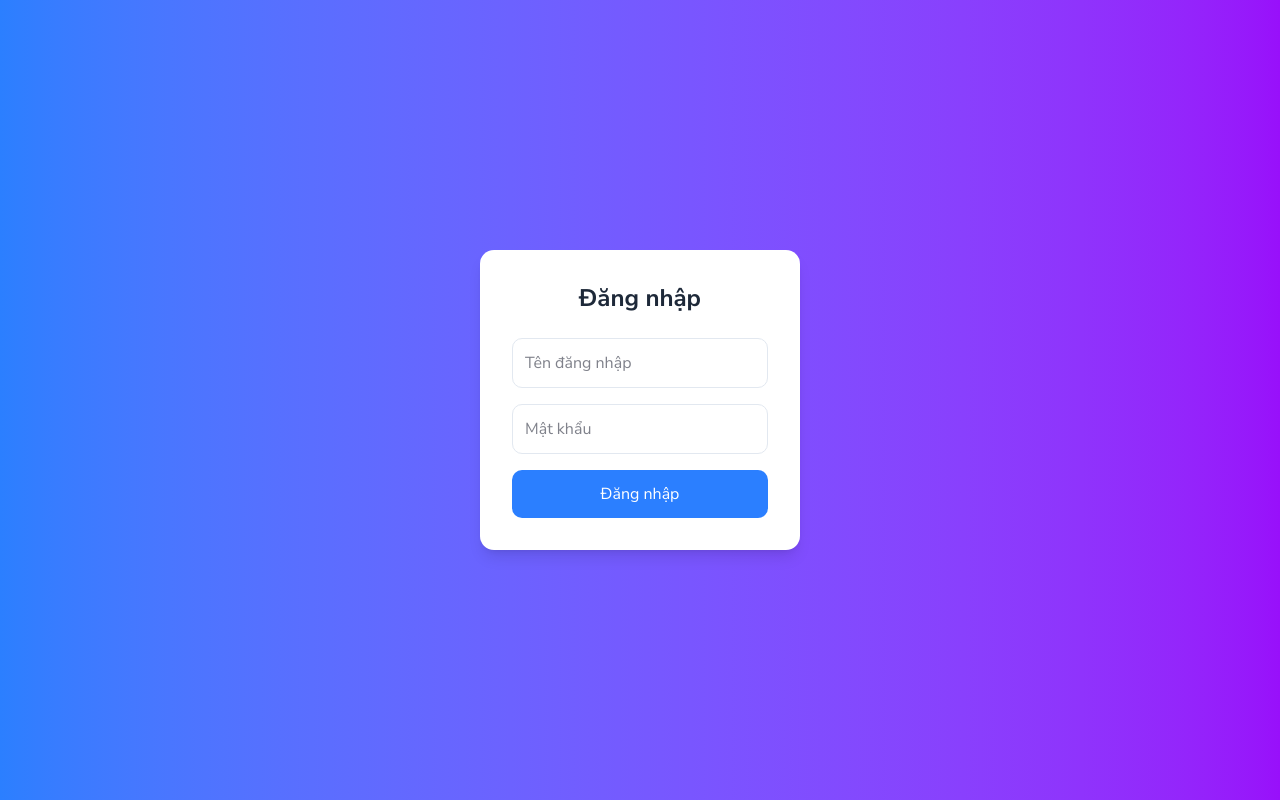
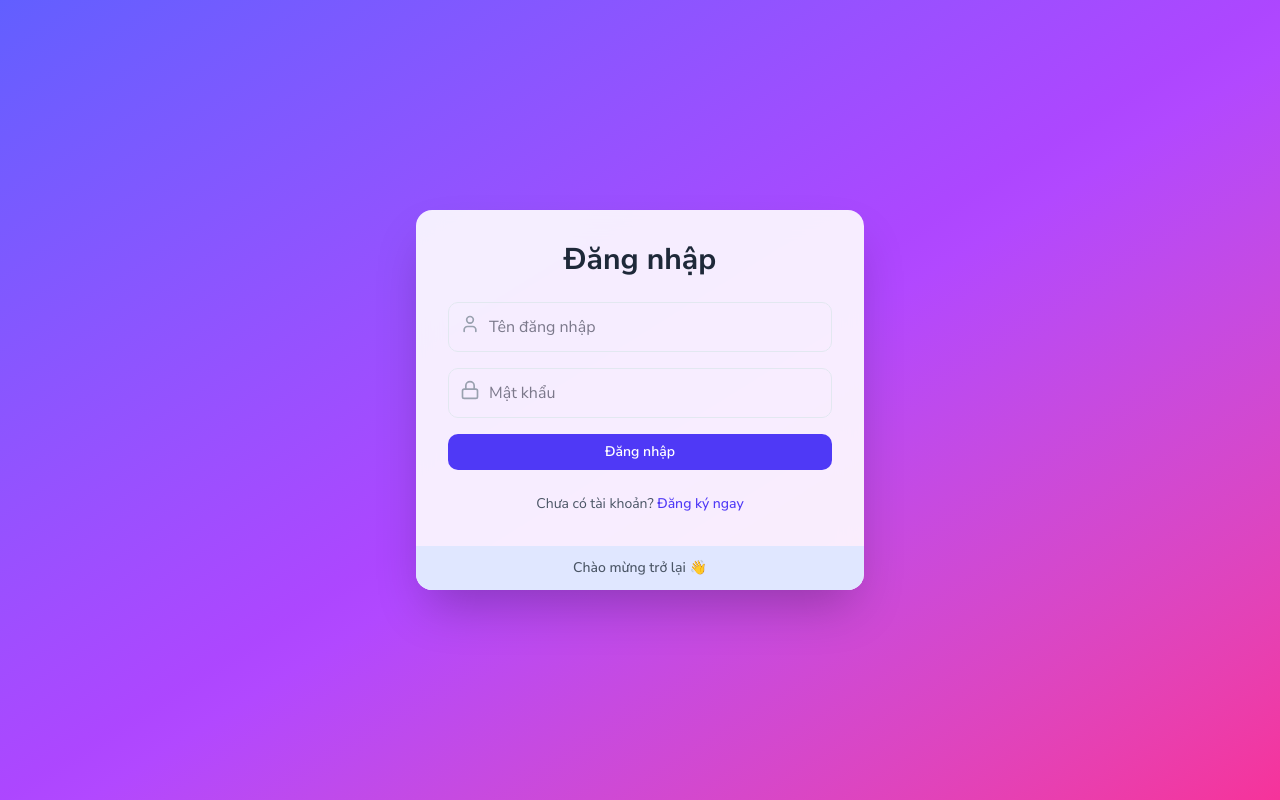
Before and after one commit to thanhbinh21/WatchStoreShopping, a React (Vite) app in the folder frontend/: page /login in a window 1280 px wide. Built offline with nearby package versions, Linux system fonts and the light colour scheme.

Commit message:
update login ui

```diff
--- a/frontend/src/main.jsx
+++ b/frontend/src/main.jsx
@@ -9,7 +9,7 @@ createRoot(document.getElementById("root")).render(
   <StrictMode>
     {/* <BrowserRouter> */}
     <App />
-    <Toaster />
+    <Toaster richColors position="bottom-right" />
     {/* </BrowserRouter> */}
   </StrictMode>
 );
--- a/frontend/src/pages/Login.jsx
+++ b/frontend/src/pages/Login.jsx
@@ -1,20 +1,52 @@
+"use client";
+
 import { useState } from "react";
-import axios from "axios";
 import { useNavigate } from "react-router-dom";
 import axiosInstance from "@/api/axiosConfig";
+import { User, Lock, Mail, Loader2 } from "lucide-react";
+import {
+  Dialog,
+  DialogContent,
+  DialogHeader,
+  DialogTitle,
+  DialogDescription,
+} from "@/components/ui/dialog";
+import { Button } from "@/components/ui/button";
+import { toast } from "sonner";
 
-export default function Login() {
-  const [username, setUsername] = useState("");
-  const [password, setPassword] = useState("");
+export default function LoginRegister() {
+  const [isLogin, setIsLogin] = useState(true);
+  const [loading, setLoading] = useState(false);
+  const [showSuccess, setShowSuccess] = useState(false);
+  const [form, setForm] = useState({
+    username: "",
+    password: "",
+    confirmPassword: "",
+    email: "",
+    fullName: "",
+  });
   const [error, setError] = useState("");
   const navigate = useNavigate();
 
-  const handleLogin = async (e) => {
-    e.preventDefault(); // Ngăn reload trang khi submit
+  const handleChange = (e) => {
+    setForm({ ...form, [e.target.name]: e.target.value });
+  };
+
+  const handleSubmit = async (e) => {
+    e.preventDefault();
+    setError("");
+
+    if (!isLogin && form.password !== form.confirmPassword) {
+      setError("Mật khẩu xác nhận không khớp");
+      return;
+    }
+
+    setLoading(true);
     try {
+      if (isLogin) {
         const res = await axiosInstance.post("/auth/login", {
-        username,
-        password,
+          username: form.username,
+          password: form.password,
         });
 
         localStorage.setItem("accessToken", res.accessToken);
@@ -24,63 +56,202 @@ export default function Login() {
           localStorage.setItem("refreshToken", res.refreshToken);
         }
 
-      // Chuyển hướng dựa vào role
-      if (res.role === "ADMIN") {
-        navigate("/admin");
-      } else if (res.role === "USER") {
-        navigate("/user");
+        if (res.role === "ADMIN") navigate("/admin");
+        else if (res.role === "USER") navigate("/user");
+        else setError("Không xác định vai trò người dùng");
       } else {
-        setError("Không xác định role");
+        await axiosInstance.post("/auth/register", {
+          username: form.username,
+          email: form.email,
+          password: form.password,
+          fullName: form.fullName,
+        });
+        setShowSuccess(true);
+        setForm({
+          username: "",
+          password: "",
+          confirmPassword: "",
+          email: "",
+          fullName: "",
+        });
       }
     } catch (err) {
-      console.error("Login failed", err);
-      setError("Tên đăng nhập hoặc mật khẩu không đúng");
+      console.error("Auth error", err);
+      toast.error(err.response.data);
+      setError(
+        isLogin
+          ? "Tên đăng nhập hoặc mật khẩu không đúng"
+          : "Đăng ký thất bại. Vui lòng thử lại."
+      );
+    } finally {
+      setLoading(false);
     }
   };
 
   return (
-    <div className="flex items-center justify-center min-h-screen bg-gradient-to-r from-blue-500 to-purple-600">
-      <div className="bg-white p-8 rounded-xl shadow-lg w-80">
-        <h2 className="text-2xl font-bold mb-6 text-center text-gray-800">
-          Đăng nhập
+    <>
+      {/* Popup thành công */}
+      <Dialog open={showSuccess} onOpenChange={setShowSuccess}>
+        <DialogContent className="sm:max-w-md">
+          <DialogHeader>
+            <DialogTitle>🎉 Đăng ký thành công!</DialogTitle>
+            <DialogDescription>
+              Tài khoản của bạn đã được tạo. Hãy đăng nhập để bắt đầu hành trình
+              mới.
+            </DialogDescription>
+          </DialogHeader>
+          <div className="flex justify-end mt-4">
+            <Button
+              onClick={() => {
+                setShowSuccess(false);
+                setIsLogin(true);
+              }}
+              className="bg-indigo-600 hover:bg-indigo-700 text-white"
+            >
+              Đăng nhập ngay
+            </Button>
+          </div>
+        </DialogContent>
+      </Dialog>
+
+      {/* Giao diện chính */}
+      <div className="flex items-center justify-center min-h-screen bg-gradient-to-br from-indigo-500 via-purple-500 to-pink-500 p-4">
+        <div className="bg-white/90 backdrop-blur-md rounded-2xl shadow-2xl w-full max-w-md overflow-hidden transition-all duration-300">
+          <div className="p-8">
+            <h2 className="text-3xl font-bold text-center text-gray-800 mb-6">
+              {isLogin ? "Đăng nhập" : "Tạo tài khoản mới"}
             </h2>
 
             {error && (
               <p className="text-red-500 text-sm mb-4 text-center">{error}</p>
             )}
 
-        {/* Đặt input trong form hợp lệ */}
-        <form onSubmit={handleLogin}>
+            <form onSubmit={handleSubmit} className="space-y-4">
+              <div className="relative">
+                <User
+                  className="absolute left-3 top-3 text-gray-400"
+                  size={20}
+                />
                 <input
+                  type="text"
                   name="username"
+                  placeholder="Tên đăng nhập"
+                  value={form.username}
+                  onChange={handleChange}
+                  required
+                  className="w-full pl-10 pr-3 py-3 border rounded-lg focus:outline-none focus:ring-2 focus:ring-indigo-400"
+                />
+              </div>
+
+              {!isLogin && (
+                <>
+                  <div className="relative">
+                    <User
+                      className="absolute left-3 top-3 text-gray-400"
+                      size={20}
+                    />
+                    <input
                       type="text"
-            autoComplete="username"
-            className="w-full p-3 mb-4 border rounded-lg focus:outline-none focus:ring-2 focus:ring-blue-400"
-            placeholder="Tên đăng nhập"
-            value={username}
-            onChange={(e) => setUsername(e.target.value)}
+                      name="fullName"
+                      placeholder="Họ và tên"
+                      value={form.fullName}
+                      onChange={handleChange}
                       required
+                      className="w-full pl-10 pr-3 py-3 border rounded-lg focus:outline-none focus:ring-2 focus:ring-indigo-400"
                     />
+                  </div>
 
+                  <div className="relative">
+                    <Mail
+                      className="absolute left-3 top-3 text-gray-400"
+                      size={20}
+                    />
                     <input
+                      type="email"
+                      name="email"
+                      placeholder="Email"
+                      value={form.email}
+                      onChange={handleChange}
+                      required
+                      className="w-full pl-10 pr-3 py-3 border rounded-lg focus:outline-none focus:ring-2 focus:ring-indigo-400"
+                    />
+                  </div>
+                </>
+              )}
+
+              <div className="relative">
+                <Lock
+                  className="absolute left-3 top-3 text-gray-400"
+                  size={20}
+                />
+                <input
+                  type="password"
                   name="password"
+                  placeholder="Mật khẩu"
+                  value={form.password}
+                  onChange={handleChange}
+                  required
+                  className="w-full pl-10 pr-3 py-3 border rounded-lg focus:outline-none focus:ring-2 focus:ring-indigo-400"
+                />
+              </div>
+
+              {!isLogin && (
+                <div className="relative">
+                  <Lock
+                    className="absolute left-3 top-3 text-gray-400"
+                    size={20}
+                  />
+                  <input
                     type="password"
-            autoComplete="current-password"
-            className="w-full p-3 mb-4 border rounded-lg focus:outline-none focus:ring-2 focus:ring-blue-400"
-            placeholder="Mật khẩu"
-            value={password}
-            onChange={(e) => setPassword(e.target.value)}
+                    name="confirmPassword"
+                    placeholder="Xác nhận mật khẩu"
+                    value={form.confirmPassword}
+                    onChange={handleChange}
                     required
+                    className="w-full pl-10 pr-3 py-3 border rounded-lg focus:outline-none focus:ring-2 focus:ring-indigo-400"
                   />
+                </div>
+              )}
 
+              <Button
+                type="submit"
+                disabled={loading}
+                className="w-full py-3 bg-indigo-600 text-white font-semibold rounded-lg hover:bg-indigo-700 active:scale-[0.98] disabled:opacity-70 disabled:cursor-not-allowed flex justify-center items-center"
+              >
+                {loading ? (
+                  <>
+                    <Loader2 className="mr-2 h-5 w-5 animate-spin" />
+                    Đang xử lý...
+                  </>
+                ) : isLogin ? (
+                  "Đăng nhập"
+                ) : (
+                  "Đăng ký tài khoản"
+                )}
+              </Button>
+            </form>
+
+            <div className="mt-6 text-center text-sm text-gray-600">
+              {isLogin ? "Chưa có tài khoản?" : "Đã có tài khoản?"}{" "}
               <button
-            type="submit"
-            className="w-full p-3 bg-blue-500 text-white rounded-lg hover:bg-blue-600 transition"
+                onClick={() => {
+                  setIsLogin(!isLogin);
+                  setError("");
+                }}
+                className="text-indigo-600 hover:underline font-medium"
               >
-            Đăng nhập
+                {isLogin ? "Đăng ký ngay" : "Đăng nhập"}
               </button>
-        </form>
             </div>
           </div>
+
+          <div className="bg-indigo-100 text-center py-3 text-sm text-gray-600 font-medium">
+            {isLogin
+              ? "Chào mừng trở lại 👋"
+              : "Tạo tài khoản để bắt đầu hành trình mới 🚀"}
+          </div>
+        </div>
+      </div>
+    </>
   );
 }
```
Also changed, not shown: frontend/src/App.jsx (+23 -15 lines), 1 other file (tests, documents, lock files or other folders). Lines whose indentation alone changed are shown as unchanged.
